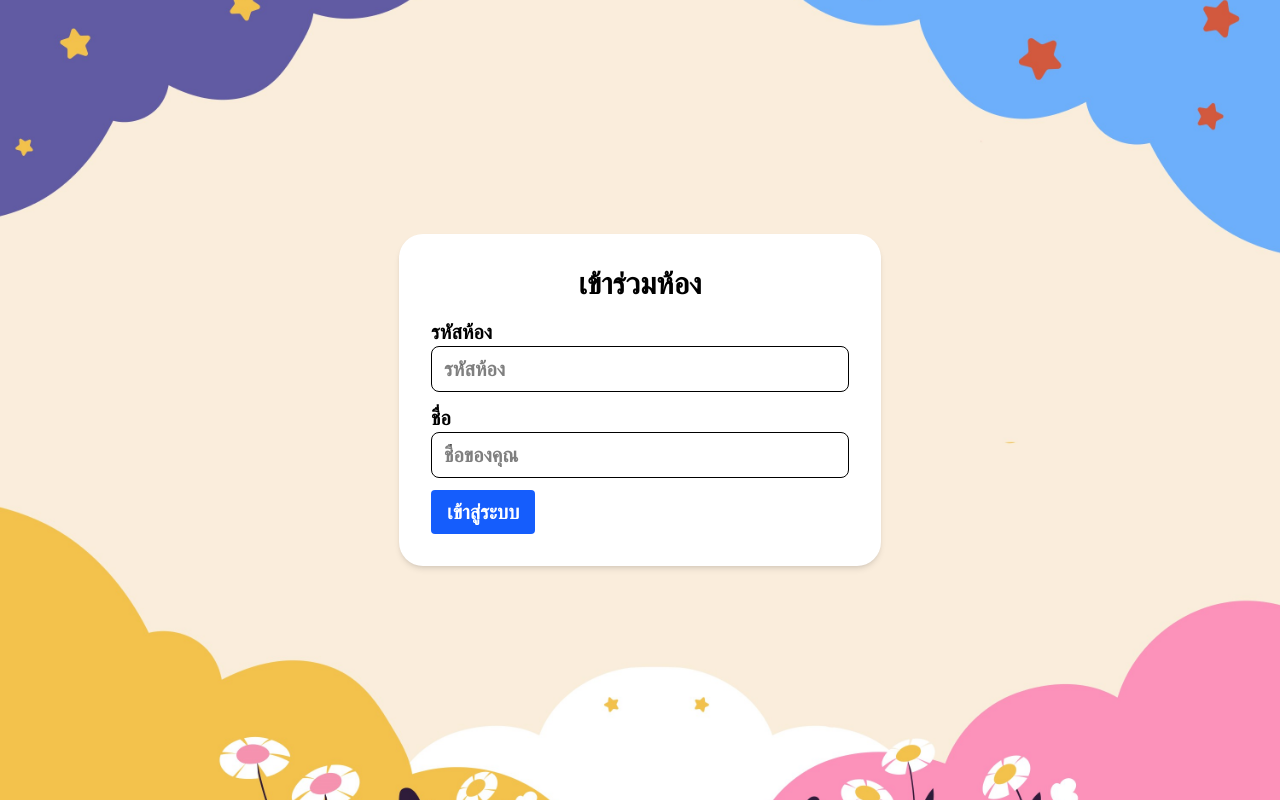
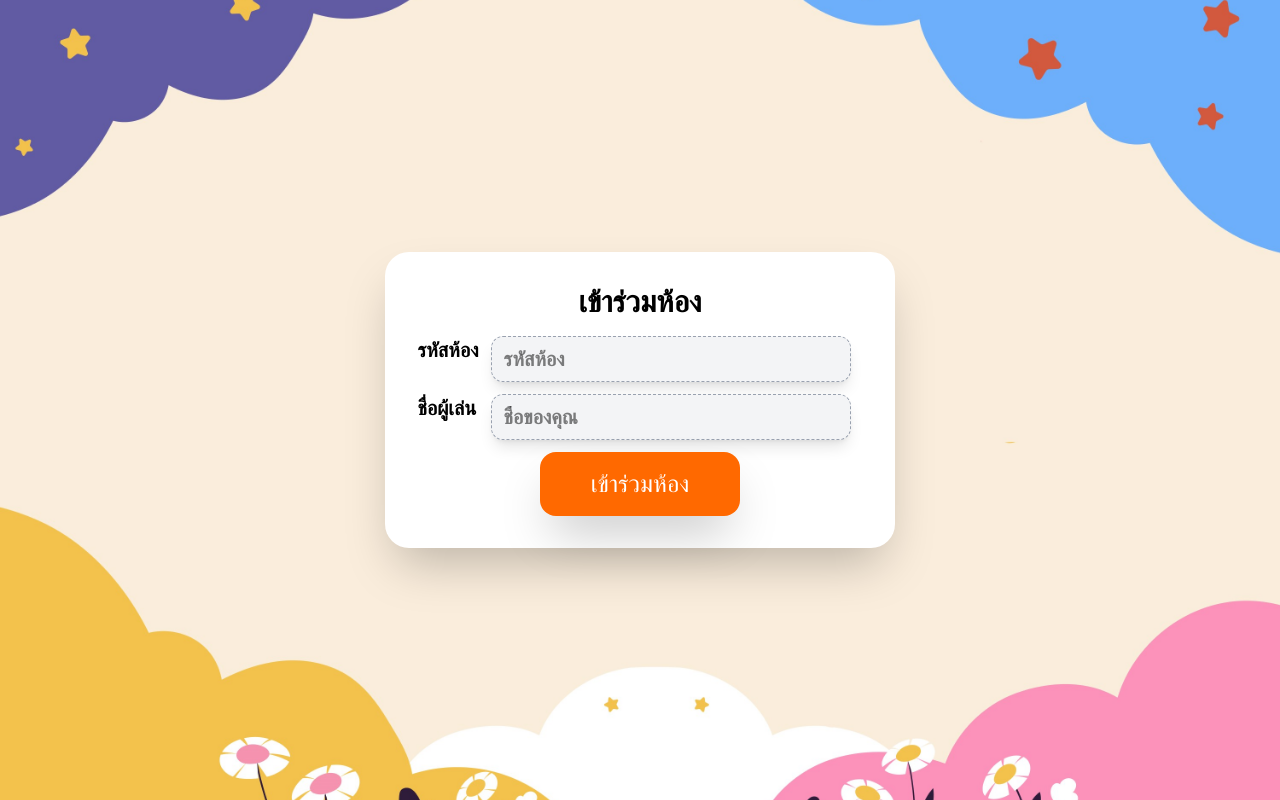
Before and after one commit to dukes03/SortingGame_React, a Next.js app in the folder frontend/: page /login in a window 1280 px wide. Built offline with nearby package versions, Linux system fonts and the light colour scheme.

Commit message:
login Page

```diff
--- a/frontend/src/app/login/page.tsx
+++ b/frontend/src/app/login/page.tsx
@@ -30,13 +30,13 @@ export default function LoginPage() {
     return (
         <div className="min-h-screen flex flex-col items-center justify-center   ">
 
-            <div className="bg-white p-8 rounded shadow-md  rounded-3xl    ">
+            <div className="bg-white p-8 rounded shadow-2xl   rounded-3xl  items-center  ">
                 <h1 className=" xl:text-3xl sm:text-xl  font-bold mb-4 text-center  ">เข้าร่วมห้อง</h1>
                 {isVisible && (
 
-                    <div className="xl:text-xl sm:text-sm  font-bold  "> รหัสห้อง
+                    <div className="xl:text-xl sm:text-sm  font-bold    flex justify-between  "> รหัสห้อง
                         <input
-                            className="border px-3 py-2 w-full mb-3 rounded-lg  "
+                            className="border-1 border-dashed border-gray-400 shadow-lg mx-3 px-3 py-2 w-90 mb-3 rounded-xl bg-gray-100 "
                             placeholder="รหัสห้อง"
                             value={roomid}
                             onChange={(e) => setroomid(e.target.value)}
@@ -44,17 +44,19 @@ export default function LoginPage() {
                     </div>
 
                 )}
-                <div className="xl:text-xl sm:text-sm  font-bold  "> ชื่อ
+                <div className="xl:text-xl sm:text-sm  font-bold  flex justify-between   "> ชื่อผู้เล่น
                     <input
-                        className="border px-3 py-2 w-full mb-3 rounded-lg"
+                        className="border-1 border-dashed border-gray-400 shadow-lg px-3 py-2 mx-3 w-90 mb-3 rounded-xl bg-gray-100"
                         placeholder="ชื่อของคุณ"
                         value={name}
                         onChange={(e) => setName(e.target.value)}
                     />
-                    <button onClick={handleLogin} className="px-4 py-2 bg-blue-600 text-white rounded">
-                        เข้าสู่ระบบ
-                    </button>
+
                 </div>
+                <div className="flex justify-center items-center ">
+                    <button onClick={handleLogin} className="xl:text-2xl sm:text-lg  hover:scale-95  active:scale-90  shadow-2xl p-4  bg-orange-500 text-white w-50 rounded-2xl">
+                        เข้าร่วมห้อง
+                    </button></div>
             </div>
         </div>
     );
```
